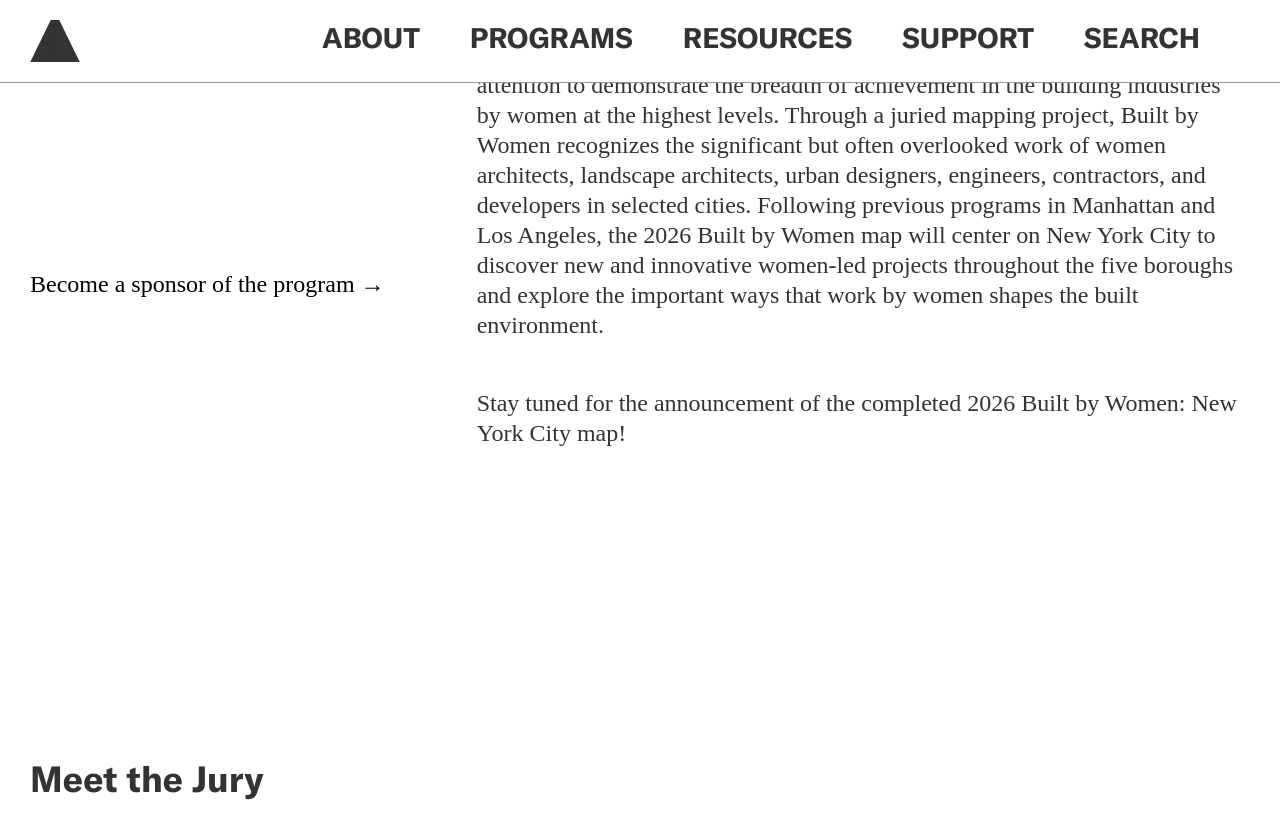
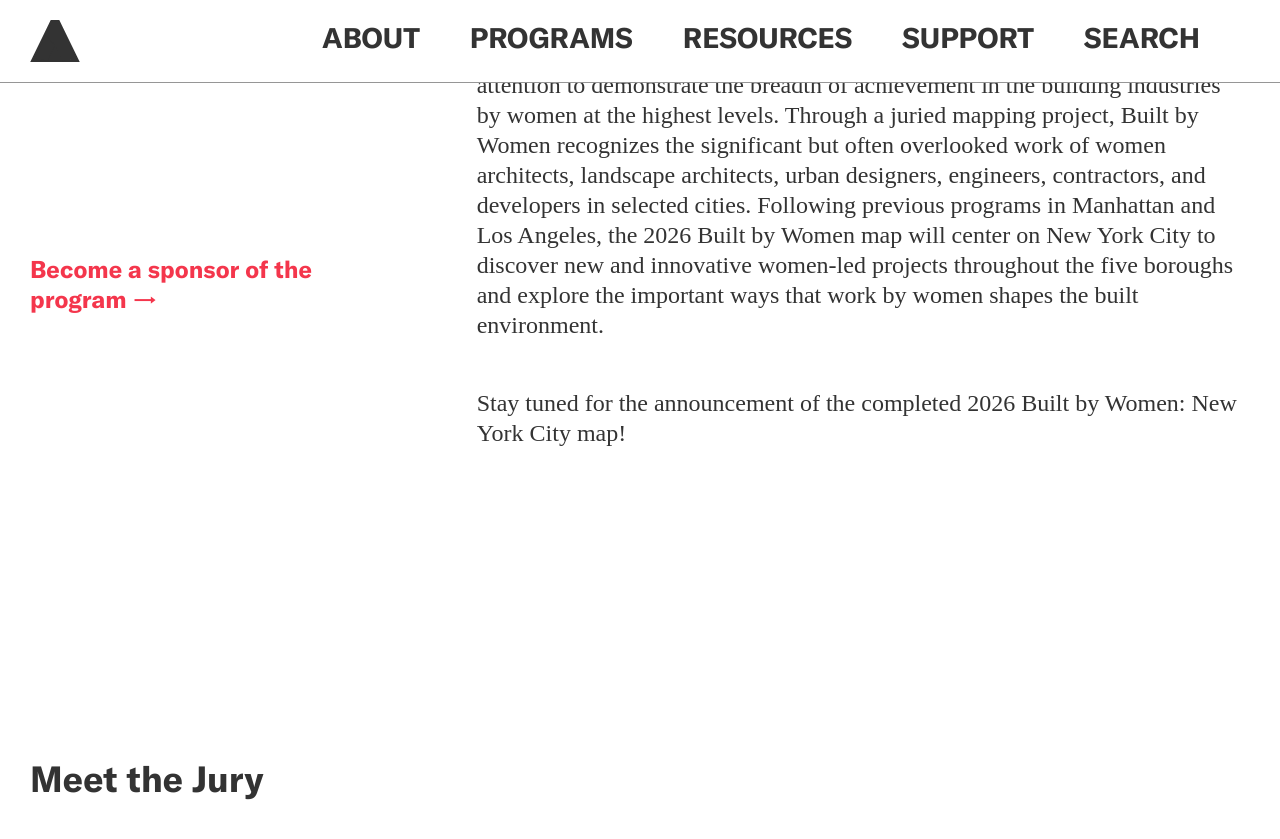
Before and after one commit to jengalas/bwaf-bbw, a Jekyll site: the page built from _programs/built-by-women.md, in a window 1280 px wide and 900 px high, scrolled down 398 px. Shown: the top 839 px of the window. Built offline with Jekyll 4.4.1, drawn with Linux system fonts in a browser that asks for light colours; nearby versions of some CDN libraries; some web fonts are replaced.

Commit message:
Update BBW block version

```diff
--- a/_layouts/bbw-block-version.html
+++ b/_layouts/bbw-block-version.html
@@ -11,7 +11,7 @@
   <div class="vertical-flex-center">
     {% if block.show_lefthand_link and block.lefthand_link_text != "" and block.lefthand_link_url != "" %}
     <div class="lefthand-column">
-      <a href="{{ block.lefthand_link_url }}">
+      <a class="lefthand-link" href="{{ block.lefthand_link_url }}">
         {{ block.lefthand_link_text }}→
       </a>
     </div>
--- a/_programs/built-by-women.md
+++ b/_programs/built-by-women.md
@@ -37,7 +37,8 @@ _inputs:
   page_blocks:
     type: array
     options:
-      structures: page_blocks
+      structures:
+        - page_blocks
   page_blocks[*].text:
     type: markdown
     label: Main Text
```
